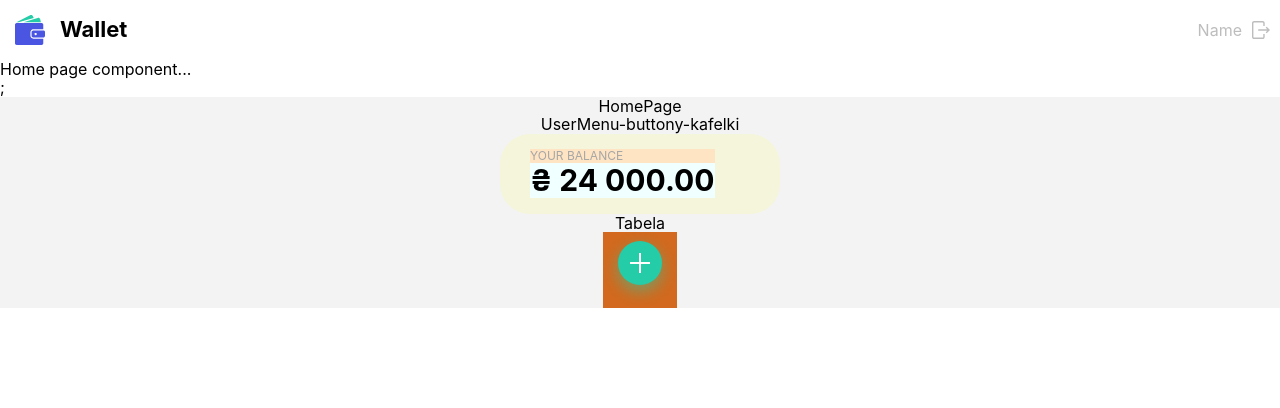
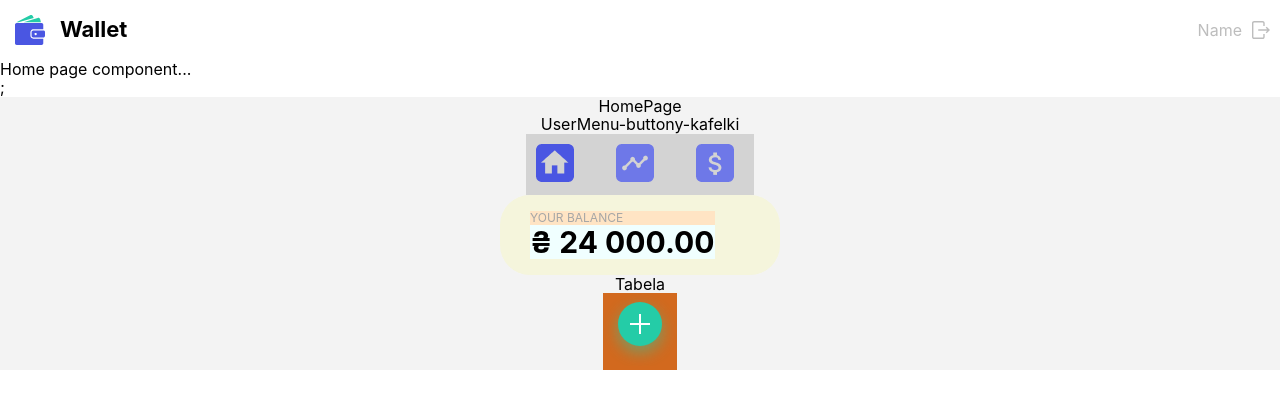
Before and after one commit to KarolKowalewicz/wallet-frontend, a React (Create React App) app: page / in a window 1280 px wide. Shown: the top 408 px of the page. Built offline with nearby package versions, Linux system fonts and the light colour scheme.

Commit message:
podłączone statystykiw navbar

```diff
--- a/src/components/NavBar/NavBar.jsx
+++ b/src/components/NavBar/NavBar.jsx
@@ -39,7 +39,7 @@
           </li>
           <li>
             <NavLink
-              to="/statistics"
+              to="/statistic"
               activeClassName={styles.activeLink}
               onClick={() => handleIconClick("statistics")}
             >
--- a/src/pages/HomePage/HomePage.jsx
+++ b/src/pages/HomePage/HomePage.jsx
@@ -1,20 +1,22 @@
 import Balance from "../../components/Balance/Balance"
 import ButtonAdd from "../../components/ButtonAdd/ButtonAdd"
 import styles from './HomePage.module.scss';
+import NavBar from "./../../components/NavBar/NavBar";
 
 
 
 const HomePage = () => {
 
-    return(
-        <div className={styles.container}>HomePage
-            <p>UserMenu-buttony-kafelki</p>
-            <Balance />
-            <p>Tabela</p>
-            <ButtonAdd className={styles.btnAdd}/>
-
-        </div>
-    )
+    return (
+      <div className={styles.container}>
+        HomePage
+        <p>UserMenu-buttony-kafelki</p>
+        <NavBar />
+        <Balance />
+        <p>Tabela</p>
+        <ButtonAdd className={styles.btnAdd} />
+      </div>
+    );
 }
 
 export default HomePage
--- a/src/pages/Statistic.jsx
+++ b/src/pages/Statistic.jsx
@@ -1,10 +1,12 @@
 import React from "react";
 import { Fragment } from "react";
-import  StatisticForm from "../components/StatisticForm/StatisticForm";
+import StatisticForm from "../components/StatisticForm/StatisticForm";
+import NavBar from "./../components/NavBar/NavBar";
 
 const Statistic = () => {
   return (
     <Fragment>
+      <NavBar />
       <StatisticForm />
     </Fragment>
   );
```
